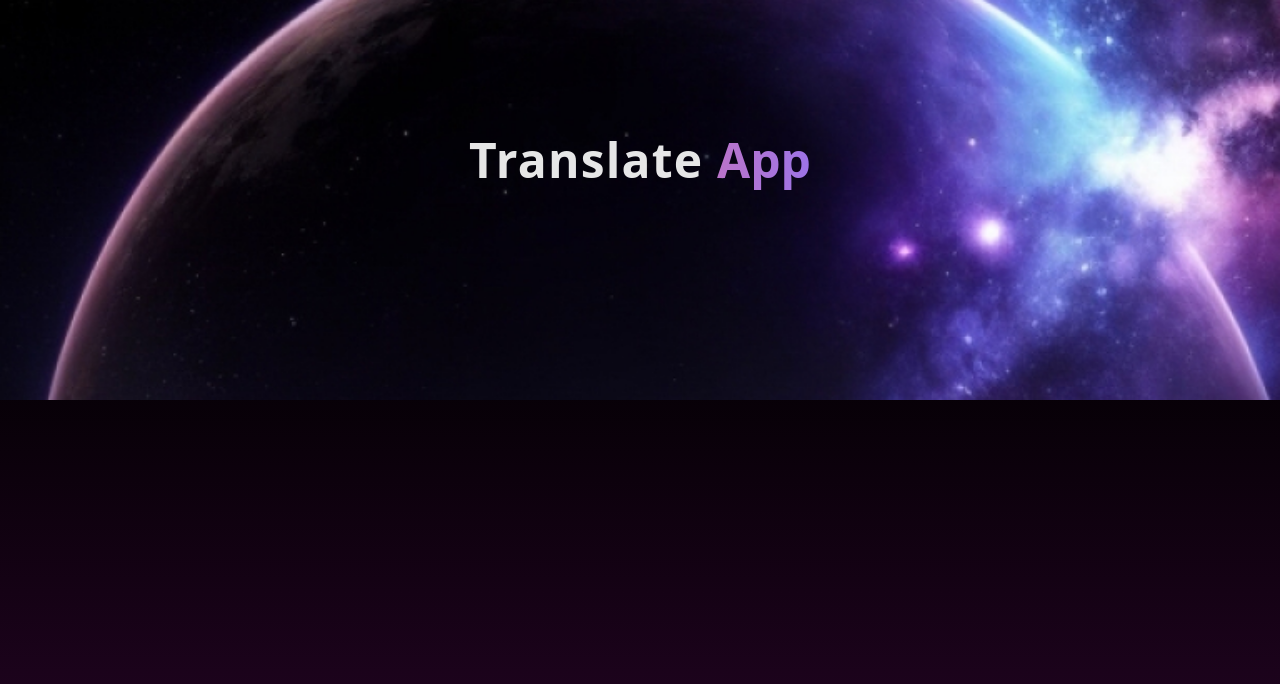
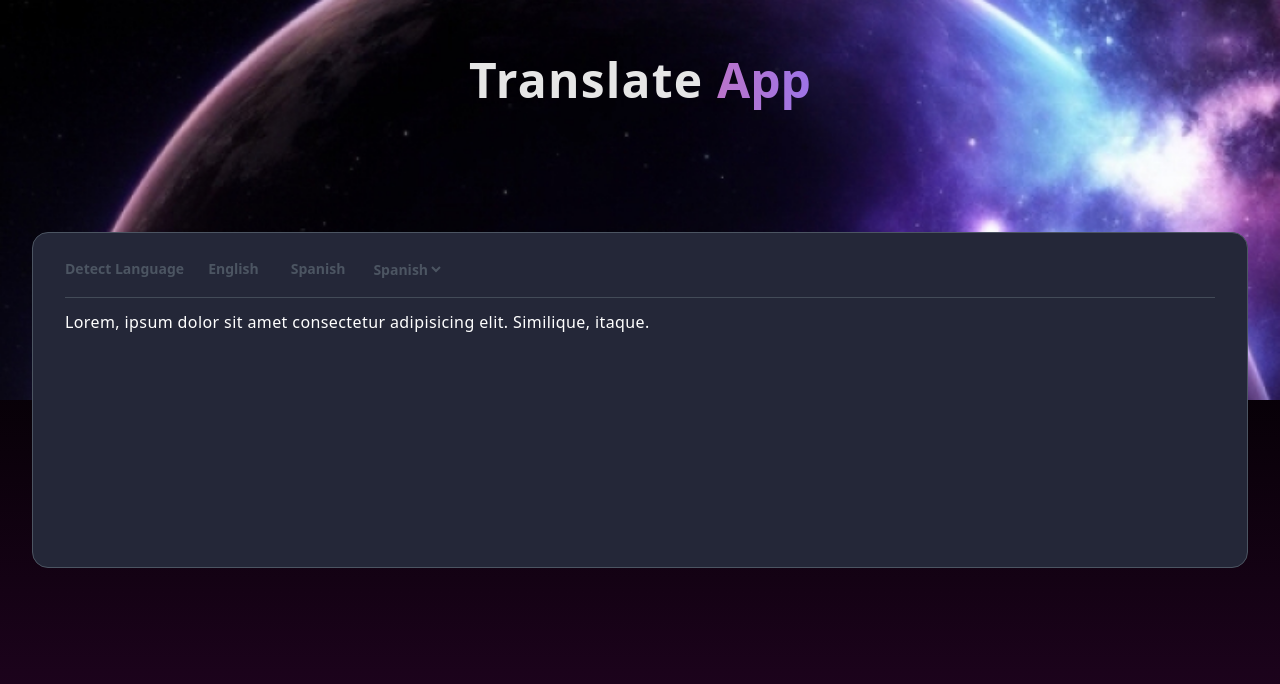
Before and after one commit to 01mehran/translate-app, a React (Vite) app: page / in a window 1280 px wide. Shown: the top 684 px of the page. Built offline with nearby package versions, Linux system fonts and the light colour scheme.

Commit message:
feat: add Detect Language Box's header + textarea

```diff
--- a/src/Home.tsx
+++ b/src/Home.tsx
@@ -4,14 +4,33 @@ export default function Home() {
       {/* bg-image */}
       <div className="bg-fill h-1/3 bg-[url(./assets/images/mobile-hero-img.jpg)] bg-cover bg-top bg-no-repeat md:h-1/2 md:bg-[url(./assets/images/desktop-hero-img.jpg)] md:bg-cover"></div>
 
-      <header className="absolute top-20 left-1/2 -translate-1/2 transform md:top-40">
-        <h1 className="text-3xl font-bold tracking-wide text-white/90 md:text-5xl">
+      <header className="medium:top-20 absolute top-15 left-1/2 -translate-1/2 transform">
+        <h1 className="medium:text-5xl text-3xl font-bold tracking-wide text-nowrap text-white/90">
           Translate{' '}
           <span className="bg-linear-to-r from-[#ba74ca] to-[#9c73e7] bg-clip-text tracking-normal text-transparent">
             App
           </span>
         </h1>
       </header>
+
+      <main className="medium:flex-row absolute top-1/2 left-1/2 flex w-full max-w-[95vw] -translate-1/2 flex-col gap-5">
+        {/* Detect Language Box */}
+        <div className="bg-primary-100 border-grey-100 medium:h-84 h-54 w-full rounded-2xl border px-4 py-4 sm:px-8 sm:py-6">
+          <header className="text-grey-100 border-b-grey-200 flex items-center space-x-3 border-b-[1.5px] pb-4 text-sm font-semibold text-nowrap sm:space-x-4">
+            <p className="cursor-pointer capitalize">Detect Language</p>
+            <p className="lan">english</p>
+            <p className="lan">spanish</p>
+            <select className="cursor-pointer border-0 outline-0">
+              <option value="Spanish">Spanish</option>
+            </select>
+          </header>
+
+          <textarea className="text-md h-full w-full resize-none border-0 pt-3 font-medium tracking-wide text-white outline-0">
+            Lorem, ipsum dolor sit amet consectetur adipisicing elit. Similique,
+            itaque.
+          </textarea>
+        </div>
+      </main>
     </section>
   );
 }
--- a/src/index.css
+++ b/src/index.css
@@ -1,5 +1,20 @@
-@import "tailwindcss";
+@import 'tailwindcss';
 
 @theme {
+  --color-primary-100: #242738;
+  --color-primary-200: #212533;
+
+  --color-sky: #3762e4;
+  --color-grey-100: #4c5562;
+  --color-grey-200: #434b58;
+
   --color-purple: rgb(37, 5, 37);
+
+  --breakpoint-medium: 53rem;
 }
+
+@layer components {
+  .lan {
+    @apply hover:bg-grey-100 cursor-pointer rounded-md px-2 py-0.5 capitalize hover:text-white;
+  }
+}
```
